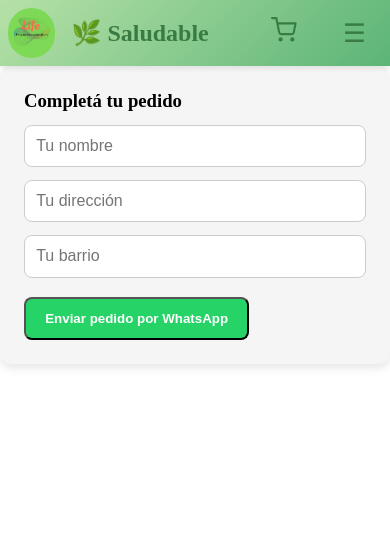
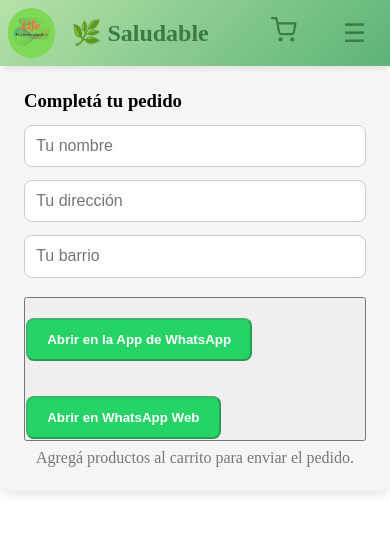
Before and after one commit to MNPekarek/life-project, a React (Vite) app: page /ordenes in a window 390 px wide. Shown: the top 534 px of the page. Built offline with nearby package versions, Linux system fonts and the light colour scheme; no server answers; the database is empty.

Commit message:
nuevos cambios en el form de wsp entre mobile y desktop

```diff
--- a/src/components/cart/CartDropdown.jsx
+++ b/src/components/cart/CartDropdown.jsx
@@ -7,6 +7,8 @@ position: absolute;
 right: 1rem;
 top: 4.5rem;
 width: 300px;
+max-height: 60vh;
+overflow-y: auto;
 background-color: #f9f9f9;
 border: 1px solid #ddd;
 border-radius: 12px;
@@ -20,6 +22,14 @@ color: #333;
     transform: translateX(50%);
     width: 90vw;
 } */
+
+ &::-webkit-scrollbar {
+    width: 6px;
+ }
+ &::-webkit-scrollbar-thumb {
+    background-color: rgba(0,0,0,0.2);
+    border-radius: 6px;
+ }
 `;
 const Product = styled.div`
 padding: 0.5rem;
--- a/src/components/navbar/Navbar.jsx
+++ b/src/components/navbar/Navbar.jsx
@@ -46,7 +46,7 @@ const Navbar = () => {
 
         <RightWrapper>
           <CartIcon
-            whileHover={{ scale: 1.2 }}
+            whileHover={{ scale: 1.1 }}
             transition={{ type: "spring", stiffness: 300 }}
           >
             <CartWidget />
--- a/src/components/orderWsp/FormDatesClient.jsx
+++ b/src/components/orderWsp/FormDatesClient.jsx
@@ -9,7 +9,7 @@ padding: 1.5rem;
   border-radius: 12px;
   max-width: 400px;
   margin: auto;
-box-shadow: 0 4px 10px rgba(0,0,0,0.1);
+  box-shadow: 0 4px 10px rgba(0, 0, 0, 0.1);
 `;
 const Input = styled.input`
   width: 100%;
@@ -19,7 +19,15 @@ border: 1px solid #ccc;
   border-radius: 8px;
   font-size: 1rem;
 `;
-const Button = styled.a`
+
+const ButtonRow = styled.button`
+  display: flex;
+  gap: 1rem;
+  margin-top: 1.2rem;
+  flex-wrap: wrap;
+`;
+
+const Button = styled.button`
   display: inline-block;
   margin-top: 1.2rem;
   padding: 0.75rem 1.2rem;
@@ -43,8 +51,32 @@ function FormDatesClient() {
   const [addressClient, setAddressClient] = useState("");
 
   const phoneNumber = "5493513419548";
-  const message = generateWhatsAppMessage(carrito, name, addressClient, neighborhood);
-  const whatsappUrl = `https://wa.me/${phoneNumber}?text=${message}`;
+
+  const isMobile = /iPhone|Android|iPad|Mobile/i.test(navigator.userAgent);
+
+  const sendViaWhatsApp = (type) => {
+    if (!name || !addressClient || !neighborhood) {
+      alert("Completá todos los campos antes de enviar.");
+      return;
+    }
+
+    const message = generateWhatsAppMessage(
+      carrito,
+      name,
+      addressClient,
+      neighborhood
+    );
+
+    let whatsappUrl = "";
+
+    if (type === "web") {
+      whatsappUrl = `https://web.whatsapp.com/send?phone=${phoneNumber}&text=${message}`;
+    } else {
+      whatsappUrl = `whatsapp://send?phone=${phoneNumber}&text=${message}`;
+    }
+    window.location.href = whatsappUrl;
+    clearCart();
+  };
 
   return (
     <FormContainer>
@@ -67,14 +99,35 @@ function FormDatesClient() {
         value={neighborhood}
         onChange={(e) => setNeighborhood(e.target.value)}
       />
-      <Button as="button"
-      onClick={() => {
-        window.open(whatsappUrl, "_blank");
-        clearCart();
-      }}
+      {isMobile ? (
+        <Button
+          onClick={() => sendViaWhatsApp("app")}
+          disabled={carrito.length === 0}
         >
-        Enviar pedido por WhatsApp
+          Abrir en la App de WhatsApp
         </Button>
+      ) : (
+        <ButtonRow>
+          <Button
+            onClick={() => sendViaWhatsApp("app")}
+            disabled={carrito.length === 0}
+          >
+            Abrir en la App de WhatsApp
+          </Button>
+          <Button
+            onClick={() => sendViaWhatsApp("web")}
+            disabled={carrito.length === 0}
+          >
+            Abrir en WhatsApp Web
+          </Button>
+        </ButtonRow>
+      )}
+
+      {carrito.length === 0 && (
+        <p style={{ marginTop: "0.5rem", color: "#777", textAlign: "center" }}>
+          Agregá productos al carrito para enviar el pedido.
+        </p>
+      )}
     </FormContainer>
   );
 }
```
Lines whose indentation alone changed are shown as unchanged.
